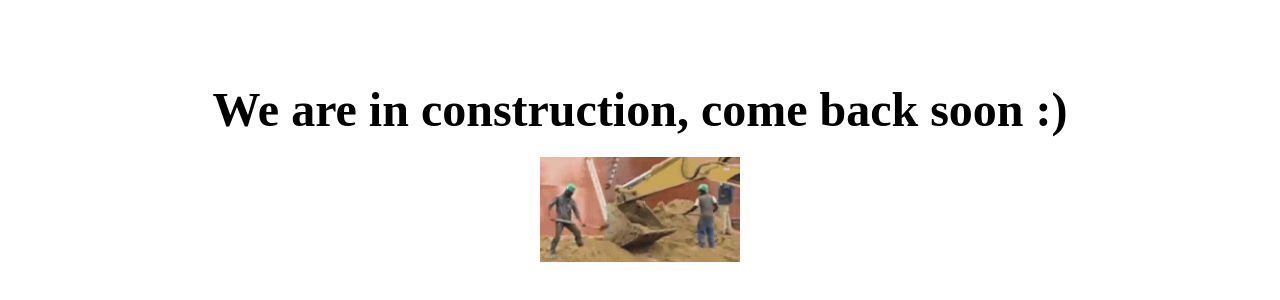
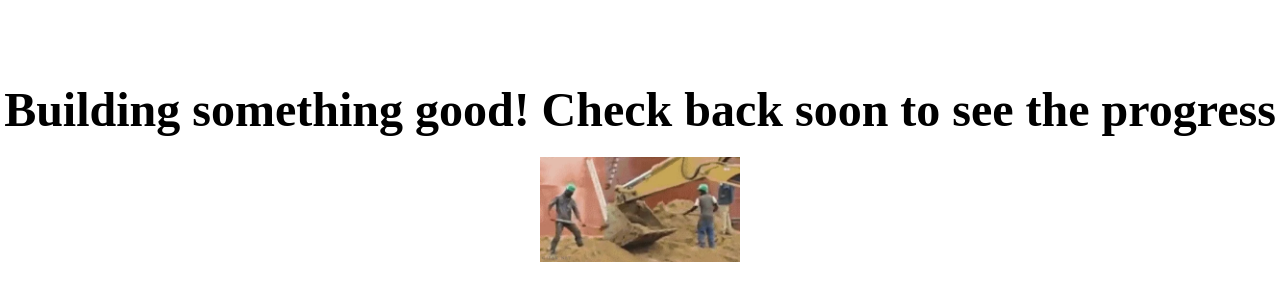
Before and after one commit to VB156/nirhadar, a plain HTML site: page index.html in a window 1280 px wide. Shown: the part 244-544 px from the top of the page. Drawn offline with Linux system fonts and the light colour scheme.

Commit message:
Update index.html

```diff
--- a/index.html
+++ b/index.html
@@ -25,7 +25,7 @@
     </style>
 </head>
 <body>
-    <h1>We are in construction, come back soon :)</h1>
+    <h1>Building something good! Check back soon to see the progress</h1>
     <img src="cool.webp" alt="Construction GIF">
 </body>
 </html>
```
